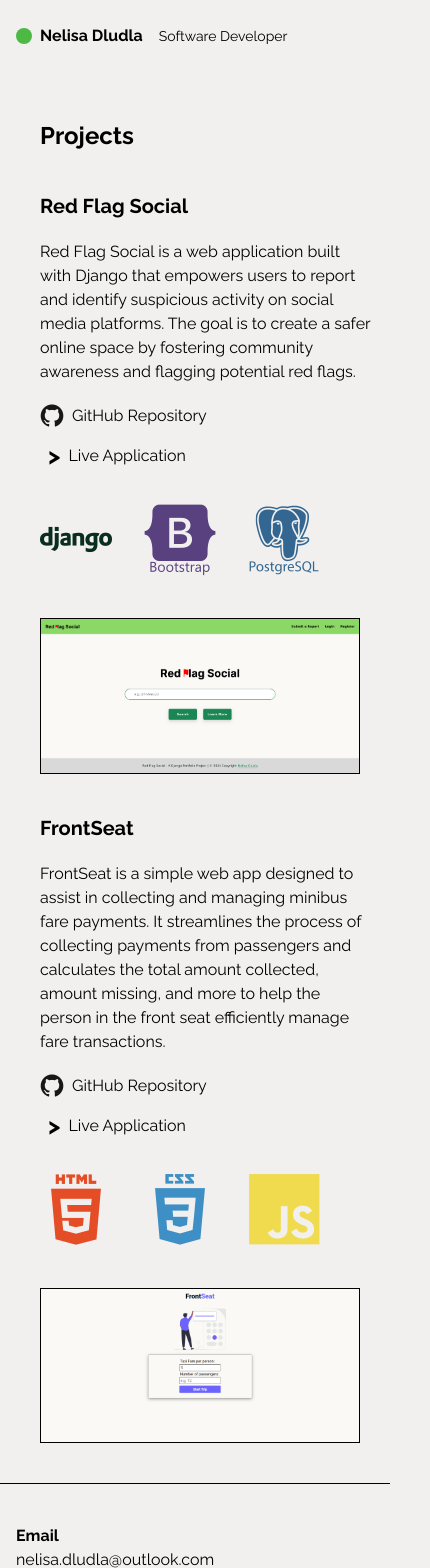
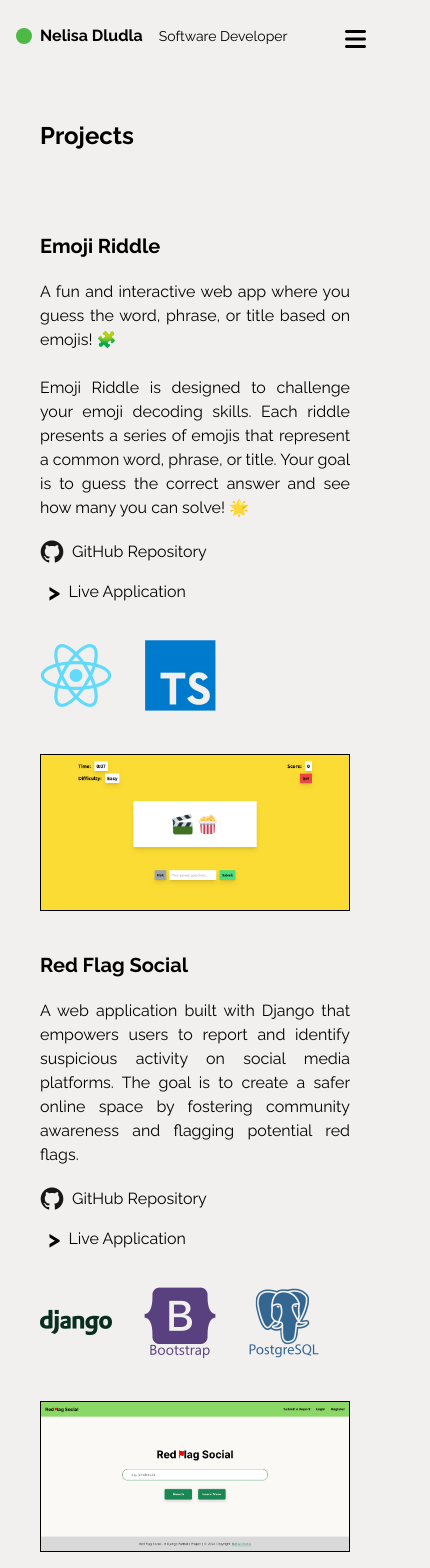
Before and after one commit to nelisa-dludla/nelisa-portfolio, a React (Vite) app: page /projects in a window 390 px wide. Shown: the top 1568 px of the page, 430 px wide, since content can reach past the window. Built offline with nearby package versions, Linux system fonts and the light colour scheme.

Commit message:
Added a new project and cleaned up the mobile responsive view

```diff
--- a/src/components/Navbar.jsx
+++ b/src/components/Navbar.jsx
@@ -1,26 +1,11 @@
-import { useEffect, useState } from "react";
+import { useState } from "react";
 import { Link } from "react-router-dom";
 import { FontAwesomeIcon } from "@fortawesome/react-fontawesome";
 import { faBars } from "@fortawesome/free-solid-svg-icons";
 import HamburgerMenu from "./HamburgerMenu";
 
 const Navbar = () => {
-  const [isMobile, setIsMobile] = useState(false);
   const [isOpen, setIsOpen] = useState(false);
-
-  const handleResize = () => {
-    if (window.innerWidth < 768) {
-      setIsMobile(true);
-    } else {
-      setIsMobile(false);
-      setIsOpen(false);
-    }
-  };
-
-  useEffect(() => {
-    window.addEventListener("load", handleResize);
-    window.addEventListener("resize", handleResize);
-  });
 
   const handleClick = () => {
     setIsOpen(true);
@@ -47,11 +32,9 @@ const Navbar = () => {
             </ul>
           </div>
           {/* RHS*/}
-          {isMobile ? (
-            <button className="text-2xl p-2" onClick={handleClick}>
+          <button className="text-2xl p-2 block md:hidden" onClick={handleClick}>
             <FontAwesomeIcon icon={faBars} style={{ color: "#000000" }} />
           </button>
-          ) : (
           <div className="hidden md:block">
             <ul className="flex flex-row">
               <Link to="/projects">
@@ -62,7 +45,6 @@ const Navbar = () => {
               </Link>
             </ul>
           </div>
-          )}
         </nav>
       )}
     </>
--- a/src/pages/Contact.jsx
+++ b/src/pages/Contact.jsx
@@ -6,7 +6,7 @@ const Contact = () => {
     <>
       <div className="container mx-auto">
         <Navbar />
-        <section id="contact" className="container mx-10 md:mx-0">
+        <section id="contact" className="container px-10 md:px-4">
         <h2 className="font-bold text-2xl md:text-4xl mt-10 mb-5">Contact</h2>
           <p className="text md:text-xl mb-10">Feel free to reach out—I'd love to hear from you.</p>
 
--- a/src/pages/Projects.jsx
+++ b/src/pages/Projects.jsx
@@ -4,25 +4,75 @@ import Navbar from "../components/Navbar";
 /* Images/Screenshots */
 import redFlagSocial from "../assets/images/red-flag-social.png";
 import frontSeat from "../assets/images/front-seat.png";
+import emojiRiddle from "../assets/images/emoji-riddle.png";
 
 const Projects = () => {
   return (
     <>
       <div className="container mx-auto">
         <Navbar />
-        <h2 className="font-bold text-2xl lg:text-4xl mx-10 lg:mx-10 mt-10">Projects</h2>
-        <section id="projects" className="container mx-10 lg:mx-0">
+        <h2 className="font-bold text-2xl lg:text-4xl mx-10 md:mx-0 mt-10">
+          Projects
+        </h2>
+        <section id="projects" className="container p-10 md:p-0">
+          {/* Project Card - Emoji Riddle */}
+          <div className="flex flex-col lg:flex-row my-10 md:mr-10 lg:mr-0 lg:my-20">
+            {/* LHS */}
+            <div className="max-w-96 md:max-w-xl lg:max-w-3xl">
+              <h5 className="font-bold text-xl mb-5">Emoji Riddle</h5>
+              <p className="mb-4 md:pr-4 text-justify">
+                A fun and interactive web app where you guess the word, phrase,
+                or title based on emojis! 🧩
+                <br />
+                <br />
+                Emoji Riddle is designed to challenge your emoji decoding
+                skills. Each riddle presents a series of emojis that represent a
+                common word, phrase, or title. Your goal is to guess the correct
+                answer and see how many you can solve! 🌟
+              </p>
+              <span className="flex items-center">
+                <i class="devicon-github-original colored text-2xl mr-2"></i>
+                <a
+                  href="https://github.com/nelisa-dludla/emoji-riddle"
+                  target="_blank"
+                >
+                  GitHub Repository
+                </a>
+              </span>
+              <p className="flex items-center">
+                <span className="p-2 font-bold text-2xl">{"> "}</span>
+                <a href="https://emoji-riddle.pages.dev" target="_blank">
+                  Live Application
+                </a>
+              </p>
+              <div className="mt-6">
+                <i class="devicon-react-original colored text-7xl mr-8"></i>
+
+            <i class="devicon-typescript-plain colored text-7xl"></i>
+
+              </div>
+            </div>
+            {/* RHS */}
+            <div className="max-w-80 md:max-w-96 lg:max-w-2xl mt-10 lg:mt-0">
+              <a href="https://emoji-riddle.pages.dev" target="_blank">
+                <img
+                  className="w-full border border-black"
+                  src={emojiRiddle}
+                  alt="A screenshot of Emoji Riddle's Game Play"
+                />
+              </a>
+            </div>
+          </div>
           {/* Project Card - Red Flag Social */}
-          <div className="flex flex-col lg:flex-row my-10 mr-10 lg:mr-0 lg:my-20">
+          <div className="flex flex-col lg:flex-row my-10 md:mr-10 lg:mr-0 lg:my-20">
             {/* LHS */}
-            <div className="max-w-96 lg:max-w-3xl">
+            <div className="max-w-96 md:max-w-xl lg:max-w-3xl">
               <h5 className="font-bold text-xl mb-5">Red Flag Social</h5>
-              <p className="mb-4 pr-4">
-                Red Flag Social is a web application built with Django that
-                empowers users to report and identify suspicious activity on
-                social media platforms. The goal is to create a safer online
-                space by fostering community awareness and flagging potential
-                red flags.
+              <p className="mb-4 md:pr-4 text-justify">
+                A web application built with Django that empowers users to
+                report and identify suspicious activity on social media
+                platforms. The goal is to create a safer online space by
+                fostering community awareness and flagging potential red flags.
               </p>
               <span className="flex items-center">
                 <i class="devicon-github-original colored text-2xl mr-2"></i>
@@ -59,11 +109,11 @@ const Projects = () => {
             </div>
           </div>
           {/* Project Card - FrontSeat */}
-          <div className="flex flex-col lg:flex-row my-10 mr-10 lg:mr-0 lg:my-20">
+          <div className="flex flex-col lg:flex-row my-10 md:mr-10 lg:mr-0 lg:my-20">
             {/* LHS */}
-            <div className="max-w-96 lg:max-w-3xl">
+            <div className="max-w-96 md:max-w-xl lg:max-w-3xl">
               <h5 className="font-bold text-xl mb-5">FrontSeat</h5>
-              <p className="mb-4 pr-4">
+              <p className="mb-4 md:pr-4 text-justify">
                 FrontSeat is a simple web app designed to assist in collecting
                 and managing minibus fare payments. It streamlines the process
                 of collecting payments from passengers and calculates the total
@@ -99,7 +149,7 @@ const Projects = () => {
                 <img
                   className="w-full border border-black"
                   src={frontSeat}
-                  alt="A screenshot of Red Flag Social's Landing Page"
+                  alt="A screenshot of FrontSeat's Landing Page"
                 />
               </a>
             </div>
```
Also changed, not shown: src/assets/images/emoji-riddle.png (added). Lines whose indentation alone changed are shown as unchanged.
